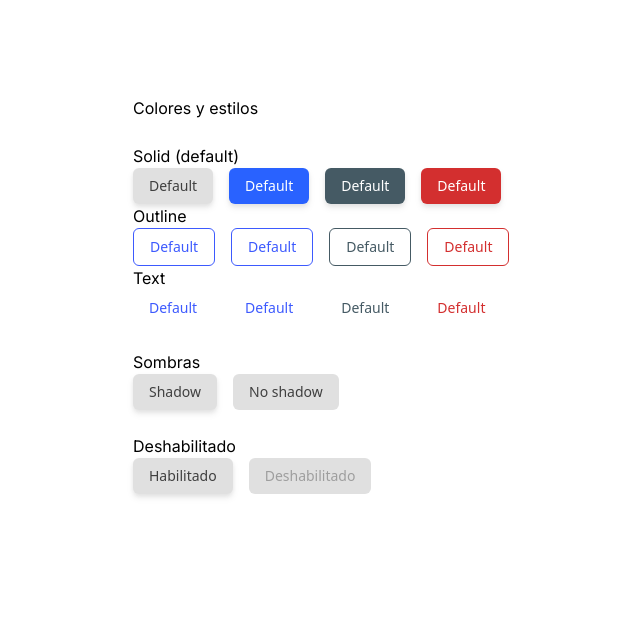
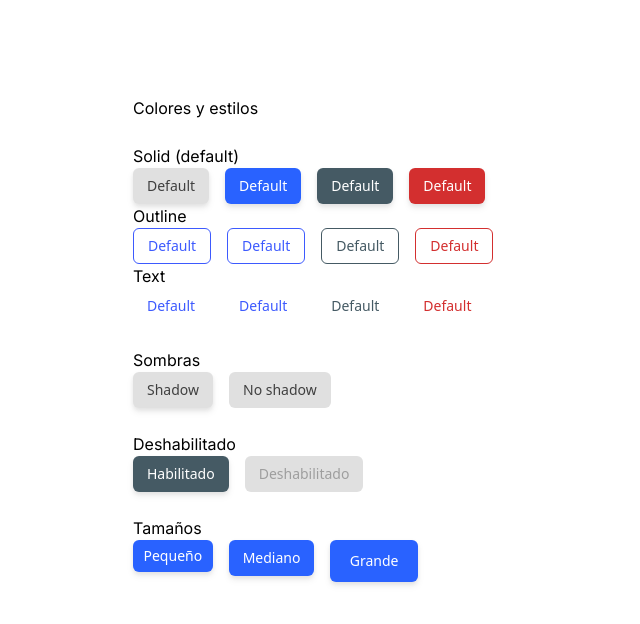
Before and after one commit to SebasUNLu/DevChallenge-Button, a Next.js app: page / in a window 1280 px wide. Shown: the top 624 px of the page, without its empty margins (99-739 px from the left). Built offline with nearby package versions, Linux system fonts and the light colour scheme.

Commit message:
US-05 tamaños

```diff
--- a/app/components/StyledButton.jsx
+++ b/app/components/StyledButton.jsx
@@ -26,9 +26,9 @@ const theme = {
     }
   },
   sizes: {
-    sm: "",
-    md: "",
-    lg: "",
+    sm: "py-[0.375em] px-[0.75em] h-[32px]",
+    md: "py-[0.5em] px-[1em] h-[36px]",
+    lg: "py-[0.688.em] px-[1.375em] h-[42px]",
   },
   disable: {
     solid: "text-[#9E9E9E] bg-[#E0E0E0]",
@@ -37,9 +37,9 @@ const theme = {
 }
 const variantTypes = ["solid", "outline", "text"]
 
-const StyledButton = ({ color = "default", variant = "default", text = 'Default', disableShadow = false, disable = false }) => {
+const StyledButton = ({ color = "default", variant = "default", text = 'Default', disableShadow = false, disable = false, size = "md" }) => {
 
-  const styleGeneral = "py-2 px-4 rounded-md font-sans font-medium text-sm";
+  const styleGeneral = "rounded-md font-sans font-medium text-sm";
 
   // Seteo el estilo default del boton (solido, con el color default)
   let styleVariant = theme.colors.default.solid;
@@ -53,13 +53,21 @@ const StyledButton = ({ color = "default", variant = "default", text = 'Default'
     const colorChosen = color in theme.colors ? color : "default";
     const variantChosen = variantTypes.includes(variant) ? variant : "default"
     styleVariant = theme.colors[colorChosen][variantChosen]
-
   }
 
-  const styleShadow = variant === "default" && !disableShadow && !disable ? "drop-shadow-md" : ""
+  const styleShadow = variant === "default" && !disableShadow && !disable ? "drop-shadow-md" : "";
+
+  let styleSize = theme.sizes.md
+  switch (size) {
+    case "sm": styleSize = theme.sizes.sm;
+      break;
+    case "lg": styleSize = theme.sizes.lg;
+      break;
+    default: break;
+  }
 
   return (
-    <button className={`${styleGeneral} ${styleShadow} ${styleVariant}`} disabled={disable}>
+    <button className={`${styleGeneral} ${styleShadow} ${styleVariant} ${styleSize}`} disabled={disable}>
       {text}
     </button>
   );
--- a/app/page.js
+++ b/app/page.js
@@ -37,8 +37,15 @@ export default function Home() {
         <br />
         <h1>Deshabilitado</h1>
         <div className="flex flex-wrap gap-4 w-full">
-          <StyledButton text="Habilitado" />
-          <StyledButton text="Deshabilitado" disable />
+          <StyledButton color="secondary" text="Habilitado" />
+          <StyledButton color="secondary" text="Deshabilitado" disable />
+        </div>
+        <br />
+        <h1>Tamaños</h1>
+        <div className="flex flex-wrap gap-4 w-full">
+          <StyledButton color="primary" text="Pequeño" size="sm" />
+          <StyledButton color="primary" text="Mediano" size="md" />
+          <StyledButton color="primary" text="Grande" size="lg" />
         </div>
       </div>
     </main>
```
